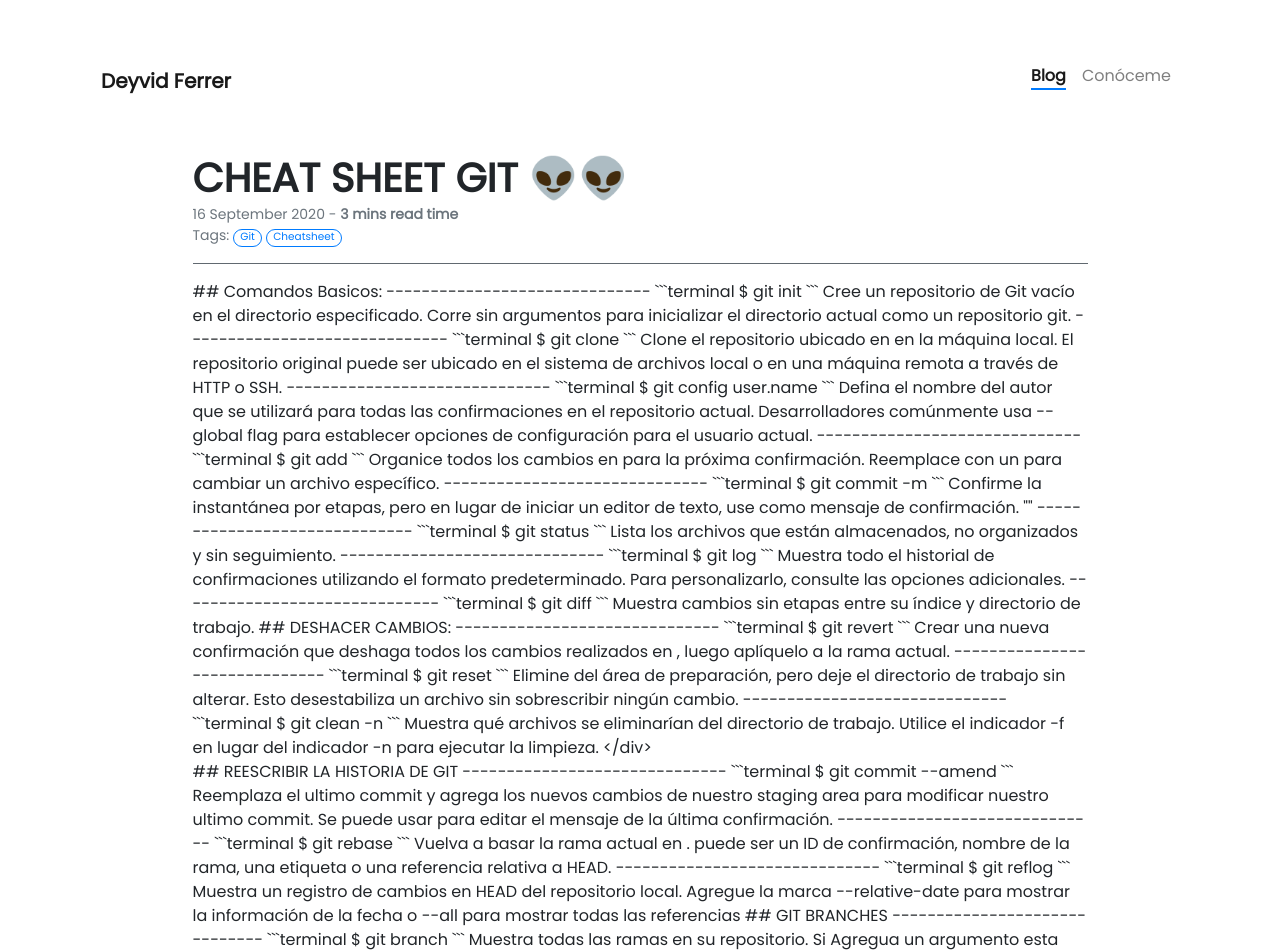
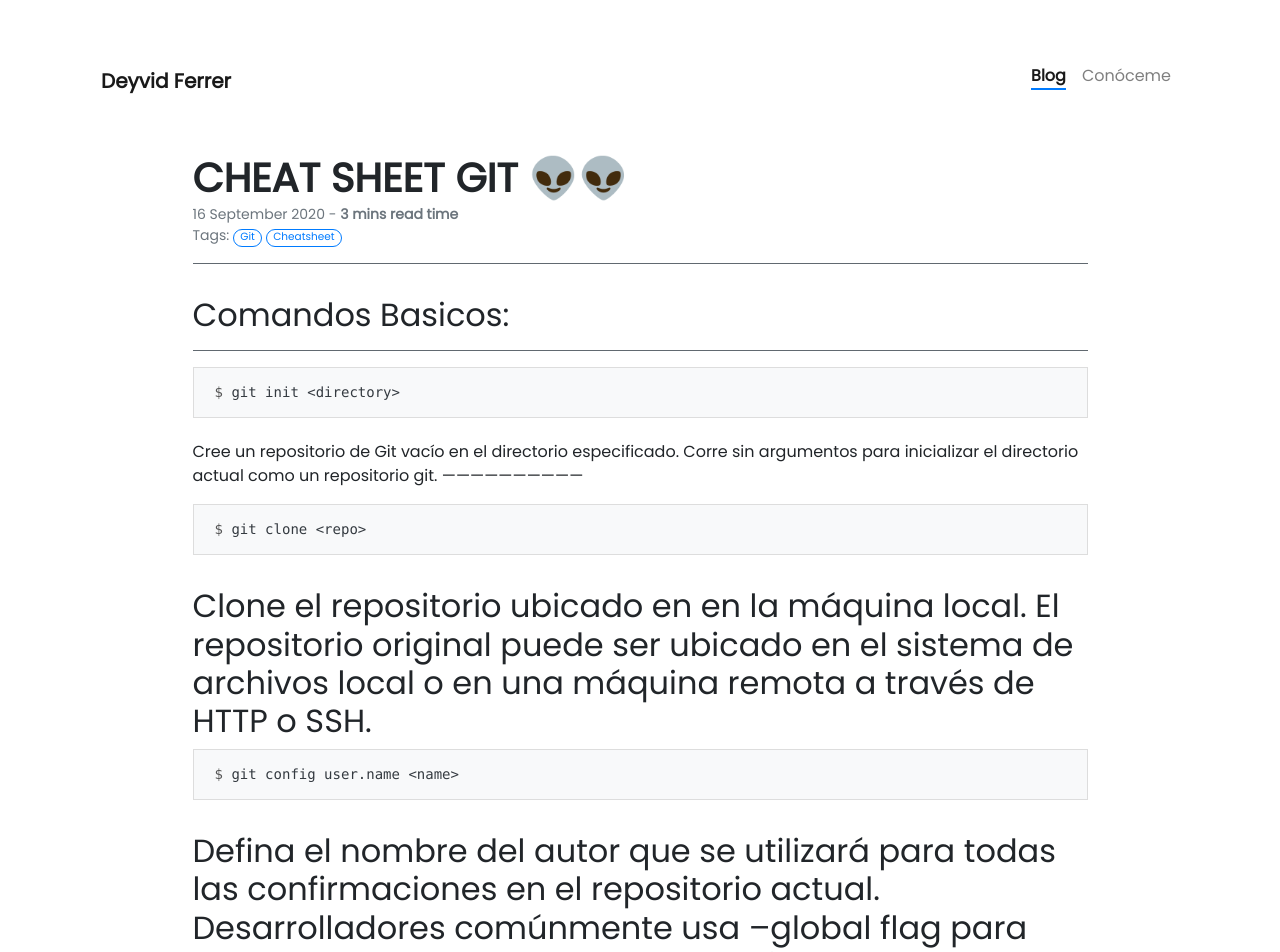
Before and after one commit to deyvidferrer/deyvidferrer, a Jekyll site: the page built from _posts/2020-09-16-cheat-sheet-git.md, in a window 1280 px wide and 1400 px high. Shown: the top 952 px of the window. Built offline with Jekyll 4.4.1, drawn with Linux system fonts in a browser that asks for light colours; nearby versions of some CDN libraries; our own code applies the rules of GitHub Pages for plain Markdown files; some of the changed text lies outside the part shown.

Commit message:
quitando divs htmls

````diff
--- a/_posts/2020-09-16-cheat-sheet-git.md
+++ b/_posts/2020-09-16-cheat-sheet-git.md
@@ -5,8 +5,7 @@ style: border
 color: primary
 description: Todas las instrucciones elementales para trabajar con git.
 ---
--------------------------
-<div class="md-6">
+------------------------
 
 ## Comandos Basicos:
 ------------------------------
@@ -86,10 +85,6 @@ $ git clean -n
 Muestra qué archivos se eliminarían del directorio de trabajo.
 Utilice el indicador -f en lugar del indicador -n para ejecutar la limpieza.
 
-</div>
-
-
-<div class="md-6">
 ## REESCRIBIR LA HISTORIA DE GIT
 ------------------------------
 ```terminal
@@ -131,8 +126,6 @@ $ git merge <branch>
 
 Fusiona la rama enviada en < branch > con la rama en la que estas posicionado actualmente.
 
-</div>
-
 Espero que esto te ayude en tu dia a dia usando Git.
 
 ------------------------
````
